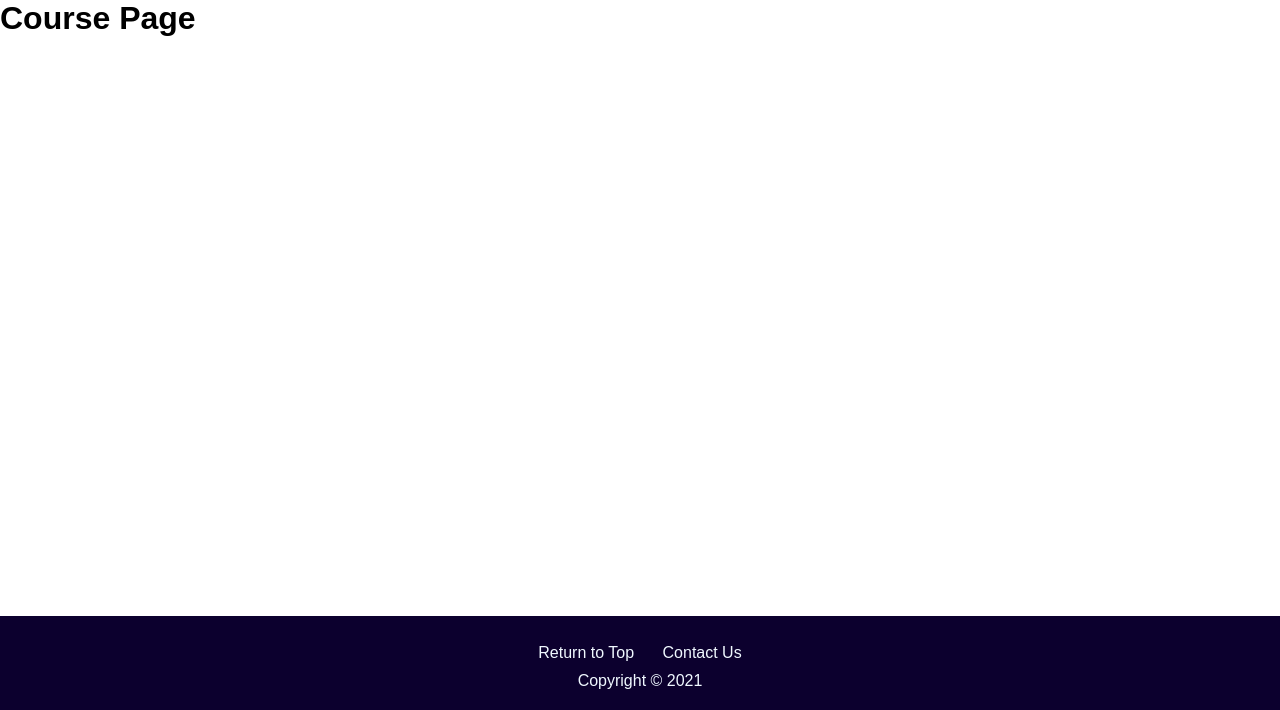
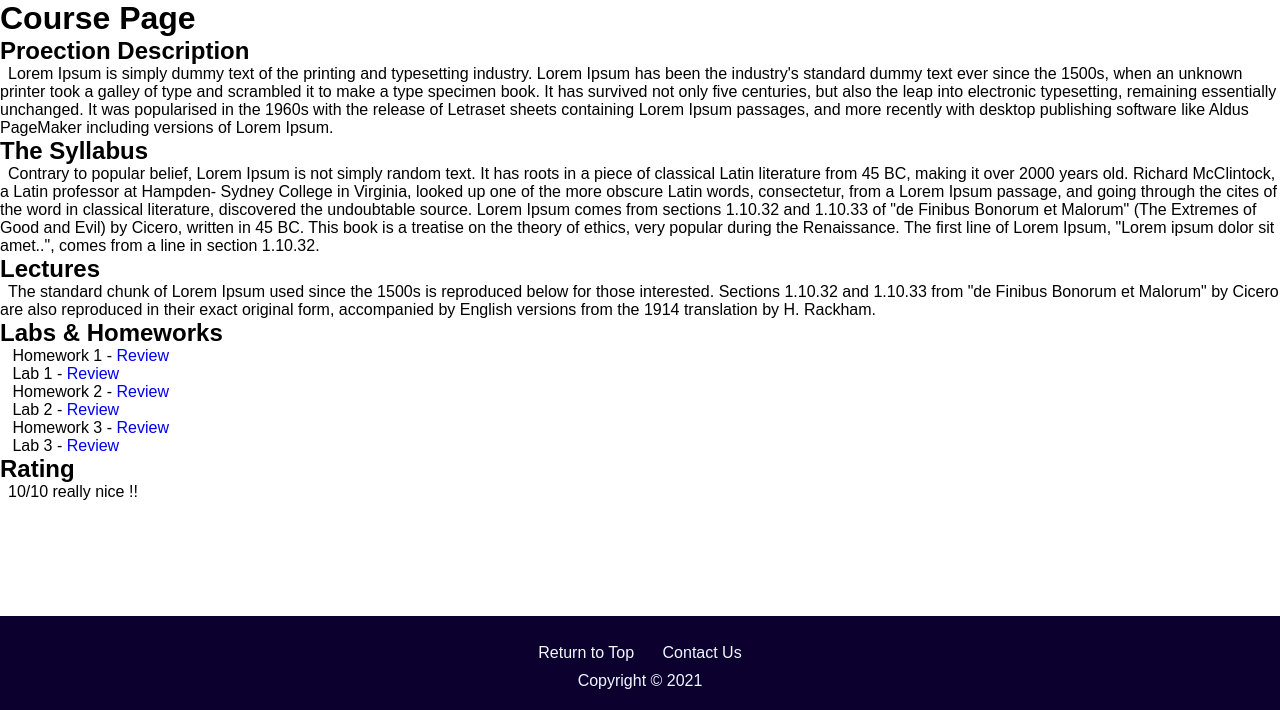
Before and after one commit to KyleighDiSil/NSF-Project-Website, a PHP site: page /pages/course.php in a window 1280 px wide. Shown: the part 90-800 px from the top of the page. Run offline with PHP 8.4, Linux system fonts and the light colour scheme; a user stored in the database is signed in; data comes from the database, SQL or seed files in the repository; some libraries are stand-ins or nearby versions.

Commit message:
Update course.php

```diff
--- a/pages/course.php
+++ b/pages/course.php
@@ -5,5 +5,45 @@
 <?php if (!isset($_SESSION["loggedin"]) || !$_SESSION["loggedin"]) {header("Location: ../pages/home.php");} ?>
     <main id="main">
         <h1>Course Page</h1>
+                <div id="Course Title :)">
+                    <h2>Proection Description</h2>
+                    <p id="ProjectDescription">
+                        &ensp;Lorem Ipsum is simply dummy text of the printing and typesetting industry.
+                        Lorem Ipsum has been the industry's standard dummy text ever since the 1500s, when an unknown printer
+                        took a galley of type and scrambled it to make a type specimen book. It has survived not only five centuries,
+                        but also the leap into electronic typesetting, remaining essentially unchanged. It was popularised in the 1960s
+                        with the release of Letraset sheets containing Lorem Ipsum passages, and more recently with desktop publishing
+                        software like Aldus PageMaker including versions of Lorem Ipsum.
+                    </p>
+                    <h2>The Syllabus</h2>
+                    <p id="Syllabus">
+                        &ensp;Contrary to popular belief, Lorem Ipsum is not simply random text. It has roots in a piece of classical
+                        Latin literature from 45 BC, making it over 2000 years old. Richard McClintock, a Latin professor at Hampden-
+                        Sydney College in Virginia, looked up one of the more obscure Latin words, consectetur, from a Lorem Ipsum
+                        passage, and going through the cites of the word in classical literature, discovered the undoubtable source.
+                        Lorem Ipsum comes from sections 1.10.32 and 1.10.33 of "de Finibus Bonorum et Malorum" (The Extremes of Good
+                        and Evil) by Cicero, written in 45 BC. This book is a treatise on the theory of ethics, very popular during the
+                         Renaissance. The first line of Lorem Ipsum, "Lorem ipsum dolor sit amet..", comes from a line in section 1.10.32.
+                    </p>
+                    <h2>Lectures</h2>
+                    <p id="Lecture">
+                        &ensp;The standard chunk of Lorem Ipsum used since the 1500s is reproduced below for those interested. Sections
+                         1.10.32 and 1.10.33 from "de Finibus Bonorum et Malorum" by Cicero are also reproduced in their exact original
+                          form, accompanied by English versions from the 1914 translation by H. Rackham.
+                    </p>
+                    <h2>Labs & Homeworks</h2>
+                    <p id="LabHomework">
+                        &ensp; Homework 1 - <a href="http://localhost/pages/review.php">Review</a> <br>
+                        &ensp; Lab 1 - <a href="http://localhost/pages/review.php">Review</a> <br>
+                        &ensp; Homework 2 - <a href="http://localhost/pages/review.php">Review</a> <br>
+                        &ensp; Lab 2 - <a href="http://localhost/pages/review.php">Review</a> <br>
+                        &ensp; Homework 3 - <a href="http://localhost/pages/review.php">Review</a> <br>
+                        &ensp; Lab 3 - <a href="http://localhost/pages/review.php">Review</a> <br>
+                    </p>
+                    <h2>Rating</h2>
+                    <p id="Rating">
+                        &ensp;10/10 really nice !!
+                </div>
+
     </main>
 <?php require "../php-snippets/bottom_template.php"; ?>
```
